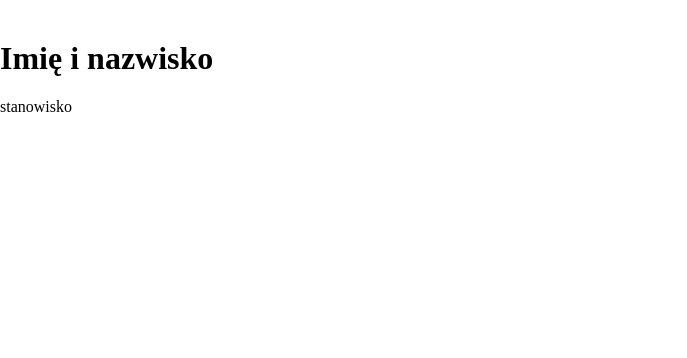
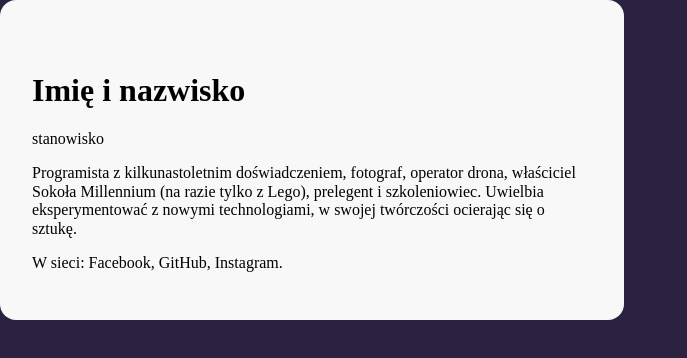
Before and after one commit to dariasikora/business-card-2022, a plain HTML site: page index.html in a window 1280 px wide. Shown: the whole page, without its empty margins (0-687 px from the left). Drawn offline with Linux system fonts and the light colour scheme.

Commit message:
main css

```diff
--- a/index.html
+++ b/index.html
@@ -11,15 +11,17 @@
 </head>
 
 <body>
-    <main>
+    <main class="main">
         <article>
             <img src="" alt="">
             <header>
                 <h1>Imię i nazwisko</h1>
                 <p>stanowisko</p>
             </header>
-            <p></p>
-            <p></p>
+            <p>Programista z kilkunastoletnim doświadczeniem, fotograf, operator drona, właściciel Sokoła Millennium (na
+                razie tylko z Lego), prelegent i szkoleniowiec. Uwielbia eksperymentować z nowymi technologiami, w
+                swojej twórczości ocierając się o sztukę. </p>
+            <p>W sieci: Facebook, GitHub, Instagram.</p>
         </article>
     </main>
 </body>
--- a/style.css
+++ b/style.css
@@ -7,3 +7,14 @@ html {
 *:before {
     box-sizing: inherit;
 }
+
+body {
+    background: #2C2141;
+}
+
+.main {
+    background: #F8F8F8;
+    border-radius: 16px;
+    width: 624px;
+    padding: 32px;
+}
```
Also changed, not shown: avatar.png (added).
